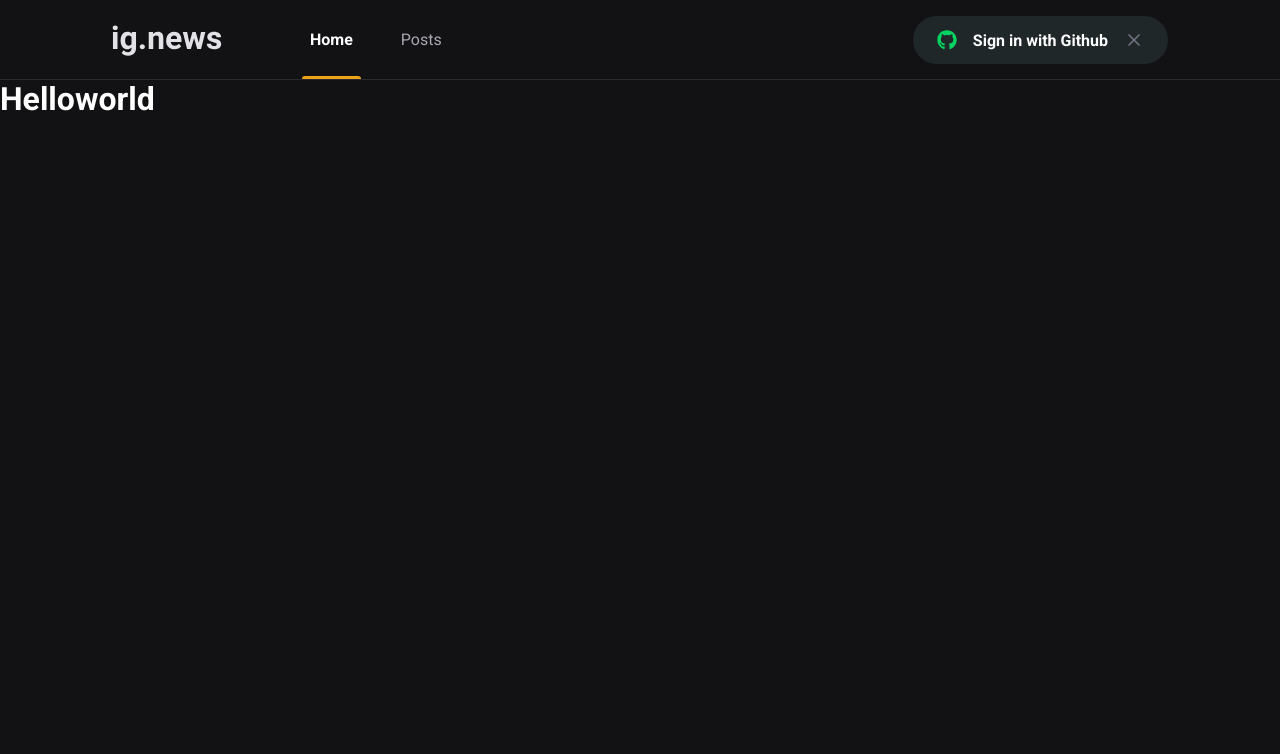
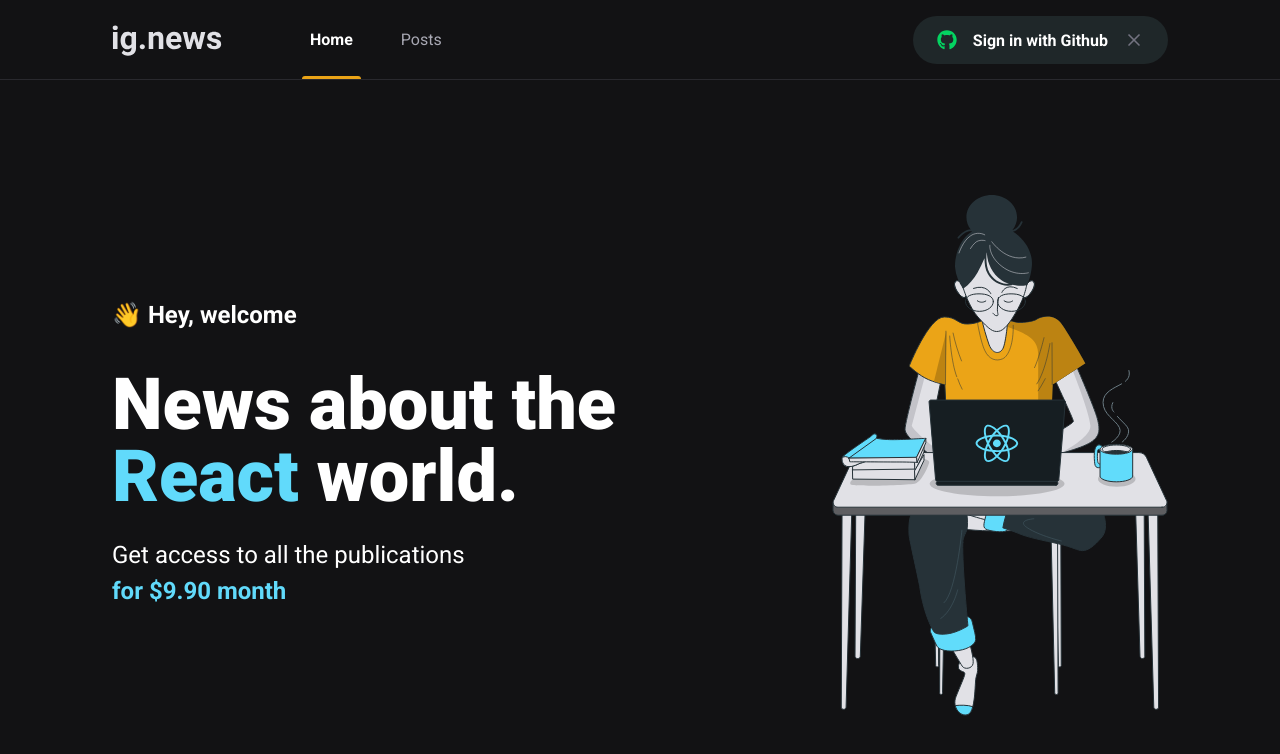
Before and after one commit to rodrigodasilva/ignite-ignews, a Next.js app: page / in a window 1280 px wide. Shown: the top 754 px of the page. Built offline with nearby package versions, Linux system fonts and the light colour scheme.

Commit message:
Página Home

```diff
--- /dev/null
+++ b/src/pages/home.module.scss
@@ -0,0 +1,42 @@
+.contentContainer {
+  max-width: 1120px;
+  margin: 0 auto;
+  padding: 0 2rem;
+  height: calc(100vh - 50px);
+
+  display: flex;
+  align-items: center;
+  justify-content: space-between;
+}
+
+.hero {
+  max-width: 600px;
+
+  > span {
+    font-size: 1.5rem;
+    font-weight: bold;
+  }
+
+  h1 {
+    font-size: 4.5rem;
+    line-height: 4.5rem;
+    font-weight: 900;
+    margin-top: 2.5rem;
+
+    span {
+      color: var(--cyan-500)
+    }
+  }
+
+  p {
+    font-size: 1.5rem;
+    line-height: 2.25rem;
+    margin-top: 1.5rem;
+
+    span {
+      color: var(--cyan-500);
+      font-weight: bold;
+    }
+  }
+
+}
--- a/src/pages/index.tsx
+++ b/src/pages/index.tsx
@@ -1,20 +1,26 @@
 import Head from 'next/head'
 
-
+import styles from './home.module.scss'
 
 export default function Home() {
   return (
     <>
       <Head>
-        <title>Inicio | ig.news</title>
+        <title>Home | ig.news</title>
       </Head>
 
-      <h1>
-        Hello
-        <span>
-          world
-        </span>
-      </h1>
+      <main className={styles.contentContainer}>
+        <section className={styles.hero}>
+          <span>👋️ Hey, welcome</span>
+          <h1>News about the <span>React</span> world.</h1>
+          <p>
+            Get access to all the publications <br />
+            <span>for $9.90 month</span>
+          </p>
+        </section>
+
+        <img src="/images/avatar.svg" alt="Girl coding" />
+      </main>
     </>
   )
 }
```
